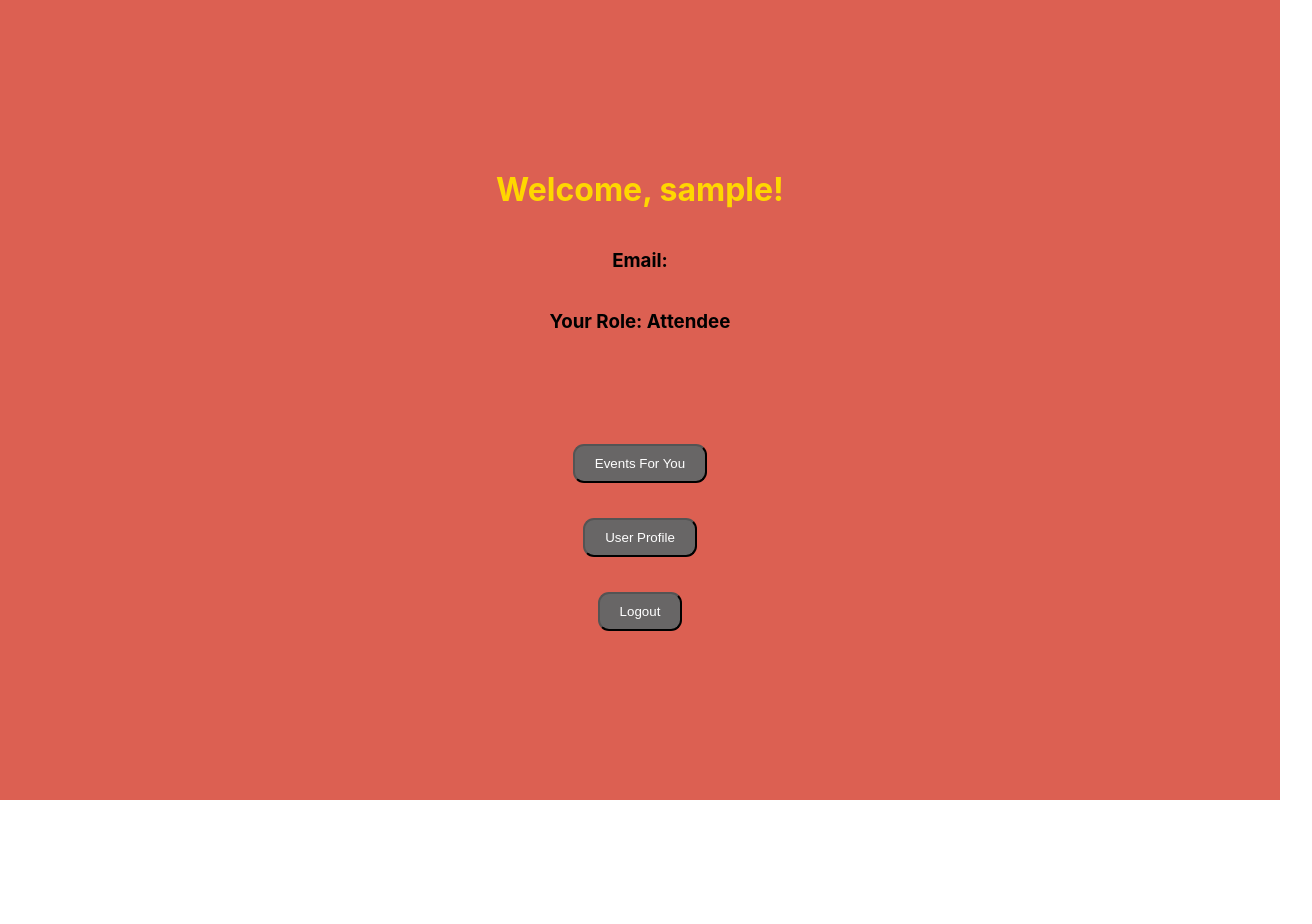
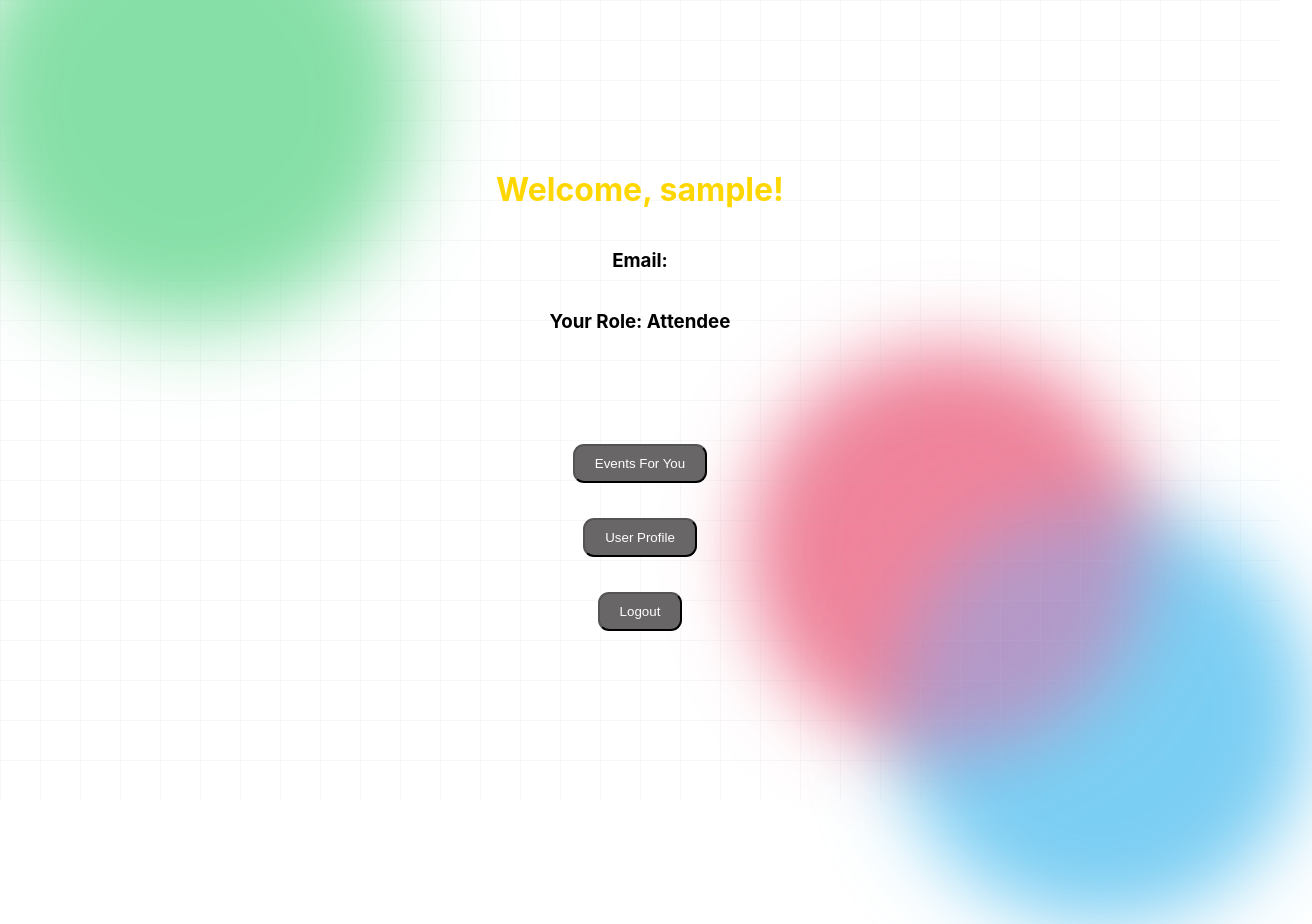
Before and after one commit to seang673/eventRSVP, a React (Create React App) app in the folder frontend/: page /dashboard in a window 1280 px wide. Shown: the whole page, 1312 px wide, since content can reach past the window. Before the commit the page ends 800 px from the top, so only its background shows below. Built offline with nearby package versions, Linux system fonts and the light colour scheme; sample sign-in values are in the browser's storage.

Commit message:
UI Enhancements

```diff
--- a/frontend/src/components/Dashboard.js
+++ b/frontend/src/components/Dashboard.js
@@ -30,7 +30,8 @@ const Dashboard = () => {
 
 
     return (
-        <div className="dashboard-body">
+        <div className="dashboard-container">
+            <div className="bg-grid"></div><div className="bg-blob blob-1"></div><div className="bg-blob blob-2"></div><div className="bg-blob blob-3"></div><div className="dashboard-body">
                 <div className="first-section">
                     <h1>Welcome, {userData.username}!</h1>
                     <h3>Email: {userData.email}</h3>
@@ -44,6 +45,7 @@ const Dashboard = () => {
                     <button className="dsh-btn-class" onClick={() => navigate(userData.isOrganizer ? '/orgProfile' : '/attendeeProfile')}>User Profile</button>
                     <button className="dsh-btn-class" onClick={() => handleLogout(navigate)}>Logout</button>
                 </div>
+            </div>
         </div>
     );
 };
--- a/frontend/src/components/LoginForm.js
+++ b/frontend/src/components/LoginForm.js
@@ -52,7 +52,7 @@ function LoginForm() {
                         <button className="submit-btn" type="submit">Log In</button>
                     </div>
 
-                    <p>Don't have an account? <Link to="/register" style={{fontWeight: 'bold', color:'#93ced9ff'}}>Register Here</Link></p>
+                    <p>Don't have an account? <Link to="/register" style={{fontWeight: 'bold', color:'rgb(56, 161, 179)'}}>Register Here</Link></p>
                 </form>
            </div>
         </div>
--- a/frontend/src/components/RegisterForm.js
+++ b/frontend/src/components/RegisterForm.js
@@ -69,7 +69,7 @@ const RegisterForm = () => {
                     </div>
                     <div className="form-group">
                         <p>{message}</p>
-                        <p>Already have an account? <Link to="/login" style={{fontWeight: 'bold', color:'#93ced9ff'}}>Log In</Link></p>
+                        <p>Already have an account? <Link to="/login" style={{fontWeight: 'bold', color:'rgb(56, 161, 179)'}}>Log In</Link></p>
                     </div>
                 </form>
             </div>
--- a/frontend/src/styles/authen.css
+++ b/frontend/src/styles/authen.css
@@ -1,5 +1,5 @@
 .welcome-screen{
-    background-color: rgb(63, 148, 177);
+    background-color: rgb(115,226,230);
     display: flex;
     justify-content:center;  /*Horzontally center*/
     align-items:center;  /*Vertically towards the top */
@@ -7,7 +7,7 @@
 }
 
 .auth-screen{
-    background-color: rgb(63, 148, 177);
+    background-color: rgb(115,226,230);
     display: flex;
     justify-content:center;  /*Horzontally center*/
     align-items:center;  /*Vertically towards the top */
@@ -28,7 +28,7 @@
   top:190px;
   gap:8px;
   box-shadow:8px;
-  background-color:rgb(13, 97, 174);
+  background-color:rgb(129, 200, 141);
 }
 .rsvp-input{
     border-radius:6px;
--- a/frontend/src/styles/dashboard.css
+++ b/frontend/src/styles/dashboard.css
@@ -3,7 +3,9 @@
     flex-direction:column;
     justify-content:center;
     align-items: center;
-    background-color:rgb(220, 96, 82);
+    background-color: transparent;
+    position: relative;
+    z-index: 1;
     height:100vh;
     gap:50px;
 }
@@ -39,3 +41,65 @@
 .dsh-btn-class:hover{
     background-color:rgb(53, 52, 52);
 }
+
+/* Background wrapper */
+.dashboard-wrapper {
+  position: relative;
+  min-height: 100vh;
+  overflow: hidden;
+  background: radial-gradient(circle at top left, #4f46e5 0, #111827 45%, #020617 100%);
+}
+
+/* Grid overlay */
+.bg-grid {
+  position: absolute;
+  inset: 0;
+  background-image:
+    linear-gradient(to right, rgba(148, 163, 184, 0.08) 1px, transparent 1px),
+    linear-gradient(to bottom, rgba(148, 163, 184, 0.08) 1px, transparent 1px);
+  background-size: 40px 40px;
+  mix-blend-mode: soft-light;
+  pointer-events: none;
+  z-index: 0;
+}
+
+/* Animated blobs */
+.bg-blob {
+  position: absolute;
+  width: 420px;
+  height: 420px;
+  border-radius: 999px;
+  filter: blur(40px);
+  opacity: 0.55;
+  mix-blend-mode: screen;
+  pointer-events: none;
+  z-index: 0;
+  animation: float 18s ease-in-out infinite alternate;
+}
+
+.blob-1 {
+  background: #22c55e;
+  top: -80px;
+  left: -60px;
+  animation-delay: -4s;
+}
+
+.blob-2 {
+  background: #0ea5e9;
+  bottom: -120px;
+  right: -40px;
+  animation-delay: -9s;
+}
+
+.blob-3 {
+  background: #e11d48;
+  top: 40%;
+  left: 60%;
+  animation-delay: -13s;
+}
+
+@keyframes float {
+  0% { transform: translate3d(0, 0, 0) scale(1); }
+  50% { transform: translate3d(40px, -30px, 0) scale(1.08); }
+  100% { transform: translate3d(-30px, 20px, 0) scale(0.96); }
+}
--- a/frontend/src/styles/eventStyling.css
+++ b/frontend/src/styles/eventStyling.css
@@ -1,5 +1,5 @@
 .event-list{
-    background-color: rgb(59, 211, 125);
+    background-color: rgb(125, 180, 212);
     display: flex;
     flex-direction:column;
     justify-content:center;  /*Horzontally center*/
@@ -44,7 +44,7 @@
     gap:2px;
     margin: 0 auto; /*horizontal centering */
     box-shadow: 0 4px 8px rgba(0,0,0,0.2);
-    background-color:rgb(229, 89, 58);
+    background-color:rgb(211, 88, 57);
     border-radius:11px;
     color:white;
     width:50%;
--- a/frontend/src/styles/profile.css
+++ b/frontend/src/styles/profile.css
@@ -5,7 +5,7 @@
     justify-content:center;
     min-height:100vh;
     margin:0;
-    background-color:rgb(152, 213, 10);
+    background-color:rgb(170, 232, 155);
 }
 
 .heading{
```
